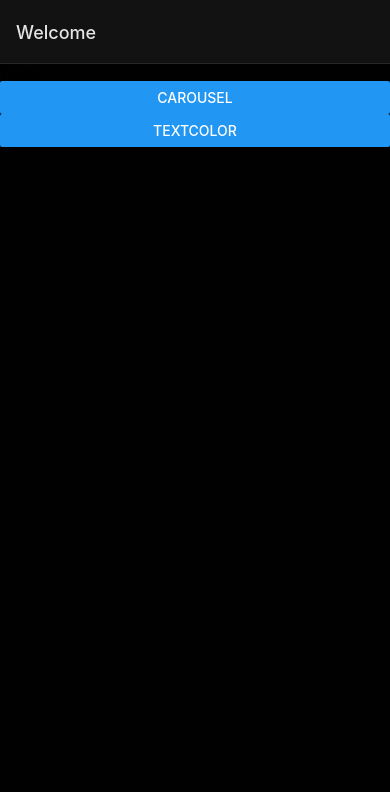
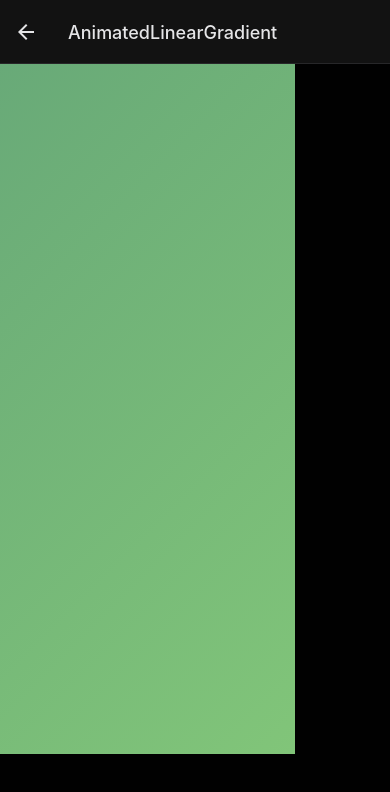
Before and after one commit to EnzoCrisostomo/expo_sandbox, a React Native app: screen /AnimatedLinearGradient in a window 390 px wide. Shown: the top 792 px of the page. Built offline with nearby package versions, Linux system fonts and the light colour scheme.

Commit message:
animacaoRuim

```diff
--- a/App.tsx
+++ b/App.tsx
@@ -6,6 +6,7 @@ import Welcome from "./src/screens/Welcome";
 import { RootStackParamList } from "./src/types";
 import TextColor from "./src/screens/TextColor";
 import { StatusBar } from "expo-status-bar";
+import AnimatedLinearGradient from "./src/screens/AnimetedLinearGradient";
 
 const Stack = createNativeStackNavigator<RootStackParamList>();
 
@@ -17,6 +18,7 @@ export default function App() {
                 <Stack.Screen name="Welcome" component={Welcome} />
                 <Stack.Screen name="Carousel" component={Carousel} options={{headerShown: false}} />
                 <Stack.Screen name="TextColor" component={TextColor} options={{headerShown: true}} />
+                <Stack.Screen name="AnimatedLinearGradient" component={AnimatedLinearGradient} options={{headerShown: true}} />
             </Stack.Navigator>
         </NavigationContainer>
     );
--- a/babel.config.js
+++ b/babel.config.js
@@ -1,6 +1,9 @@
-module.exports = function(api) {
+module.exports = function (api) {
   api.cache(true);
   return {
     presets: ['babel-preset-expo'],
+    plugins: [
+      'react-native-reanimated/plugin',
+    ],
   };
 };
--- /dev/null
+++ b/src/screens/AnimetedLinearGradient.tsx
@@ -0,0 +1,99 @@
+import React, { useEffect, useState } from "react";
+import { SafeAreaView } from "react-native-safe-area-context";
+import { Button, Text, StyleSheet, View, Dimensions } from "react-native";
+import { RootStackScreenProps } from "../types";
+import { LinearGradient } from "expo-linear-gradient";
+import Animated, {
+    Easing,
+    useAnimatedStyle,
+    useSharedValue,
+    withRepeat,
+    withTiming,
+} from "react-native-reanimated";
+
+const AnimatedGradient = Animated.createAnimatedComponent(LinearGradient);
+
+const colors = {
+    lightBlue: "#9CC9D3",
+    blue: "#276175",
+    lightGreen: "#81C579",
+    green: "#53AD82",
+    darkGreen: "#368F57",
+    white: "#FFFFFF",
+    black: "#000000",
+    lightGrey: "#F0F0F0",
+    grey: "#C0C0C0",
+    darkGrey: "#959595",
+    red: "#FF312D",
+    yellow: "#F29D00",
+};
+
+const width = Dimensions.get("screen").width;
+const height = Dimensions.get("screen").height;
+
+export default function AnimatedLinearGradient({
+    navigation,
+}: RootStackScreenProps<"AnimatedLinearGradient">) {
+    const xOffset = width;
+    const yOffset = height;
+    const positionX = useSharedValue(-xOffset);
+    const positionY = useSharedValue(-yOffset);
+    const rotation = useSharedValue(0);
+
+    const gradientAnimation = useAnimatedStyle(() => ({
+        transform: [
+            { translateX: positionX.value },
+            { translateY: positionY.value },
+            //{ rotateZ: `${rotation.value}deg` },
+        ],
+    }));
+
+    useEffect(() => {
+        positionX.value = withRepeat(
+            withTiming(xOffset, { duration: 10000, easing: Easing.linear }),
+            -1,
+            true
+        );
+        positionY.value = withRepeat(
+            withTiming(yOffset, { duration: 12000, easing: Easing.linear }),
+            -1,
+            true
+        );
+        rotation.value = withRepeat(
+            withTiming(360, { duration: 50000, easing: Easing.linear }),
+            -1
+        );
+
+        return () => {};
+    }, []);
+
+    return (
+        <SafeAreaView style={styles.container}>
+            <AnimatedGradient
+                style={[styles.gradient, gradientAnimation]}
+                start={{ x: 0, y: 0 }}
+                end={{ x: 1, y: 1 }}
+                colors={[
+                    colors.blue,
+                    colors.lightGreen
+                ]}
+            />
+        </SafeAreaView>
+    );
+}
+
+const styles = StyleSheet.create({
+    container: {
+        position: "absolute",
+        top: 0,
+        left: 0,
+        right: 0,
+        bottom: 0,
+        justifyContent: "center",
+        alignItems: "center",
+    },
+    gradient: {
+        width: height * 3,
+        height: height * 3
+    },
+});
--- a/src/screens/Welcome.tsx
+++ b/src/screens/Welcome.tsx
@@ -1,14 +1,23 @@
 import React from 'react';
 import { SafeAreaView } from 'react-native-safe-area-context';
-import { Button, Text } from 'react-native';
+import { Button, View, StyleSheet } from 'react-native';
 import { RootStackScreenProps } from '../types';
 
 export default function Welcome({navigation}: RootStackScreenProps<"Welcome">){
     return(
         <SafeAreaView>
-            <Text>Teste</Text>
             <Button onPress={()=>{navigation.navigate("Carousel")}} title='Carousel'></Button>
+            <View style={styles.spacer}/>
             <Button onPress={()=>{navigation.navigate("TextColor")}} title='TextColor'></Button>
+            <View style={styles.spacer}/>
+            <Button onPress={()=>{navigation.navigate("AnimatedLinearGradient")}} title='AnimatedLinearGradient'></Button>
+            <View style={styles.spacer}/>
         </SafeAreaView>
     )
 }
+
+const styles = StyleSheet.create({
+    spacer: {
+        marginVertical: 5,
+    }
+});
--- a/src/types.ts
+++ b/src/types.ts
@@ -4,6 +4,7 @@ export type RootStackParamList = {
     Welcome: undefined;
     Carousel: undefined;
     TextColor: undefined;
+    AnimatedLinearGradient: undefined;
 };
 
 export type RootStackScreenProps<Screen extends keyof RootStackParamList> =
```
